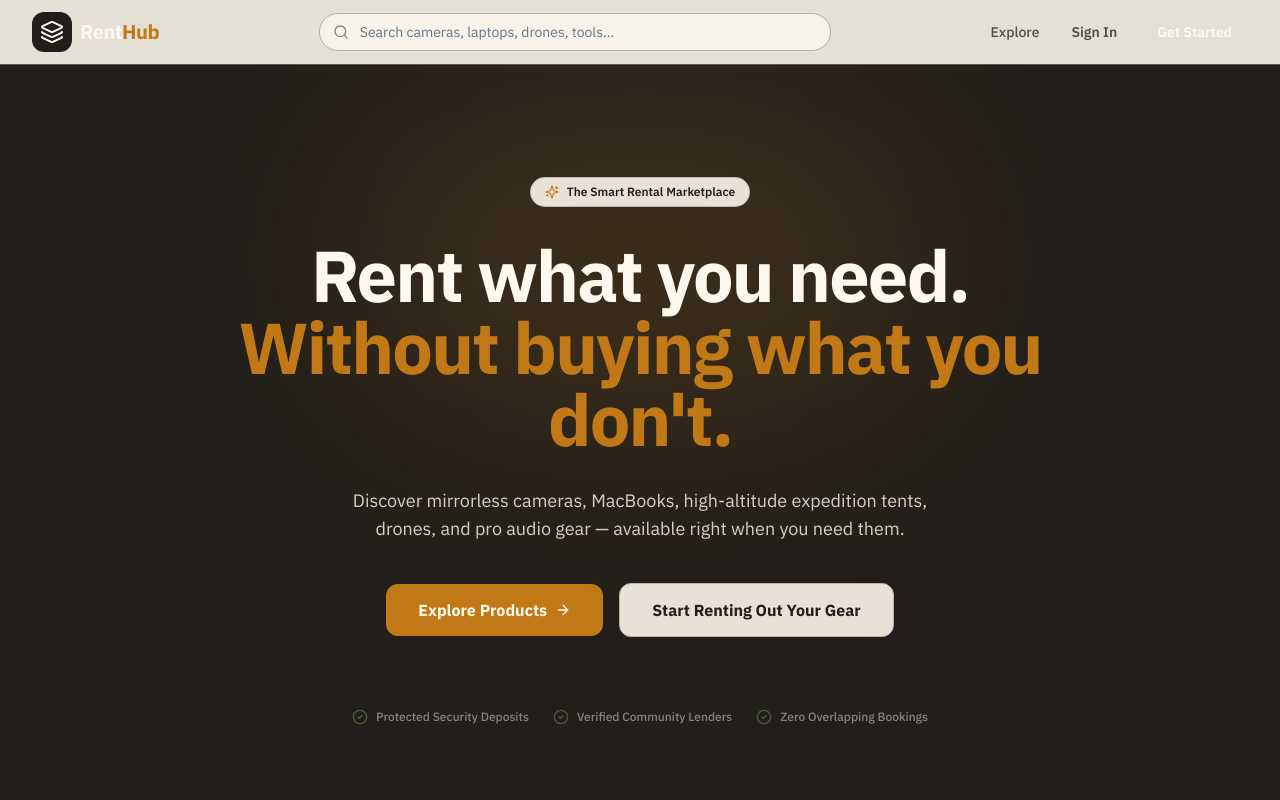
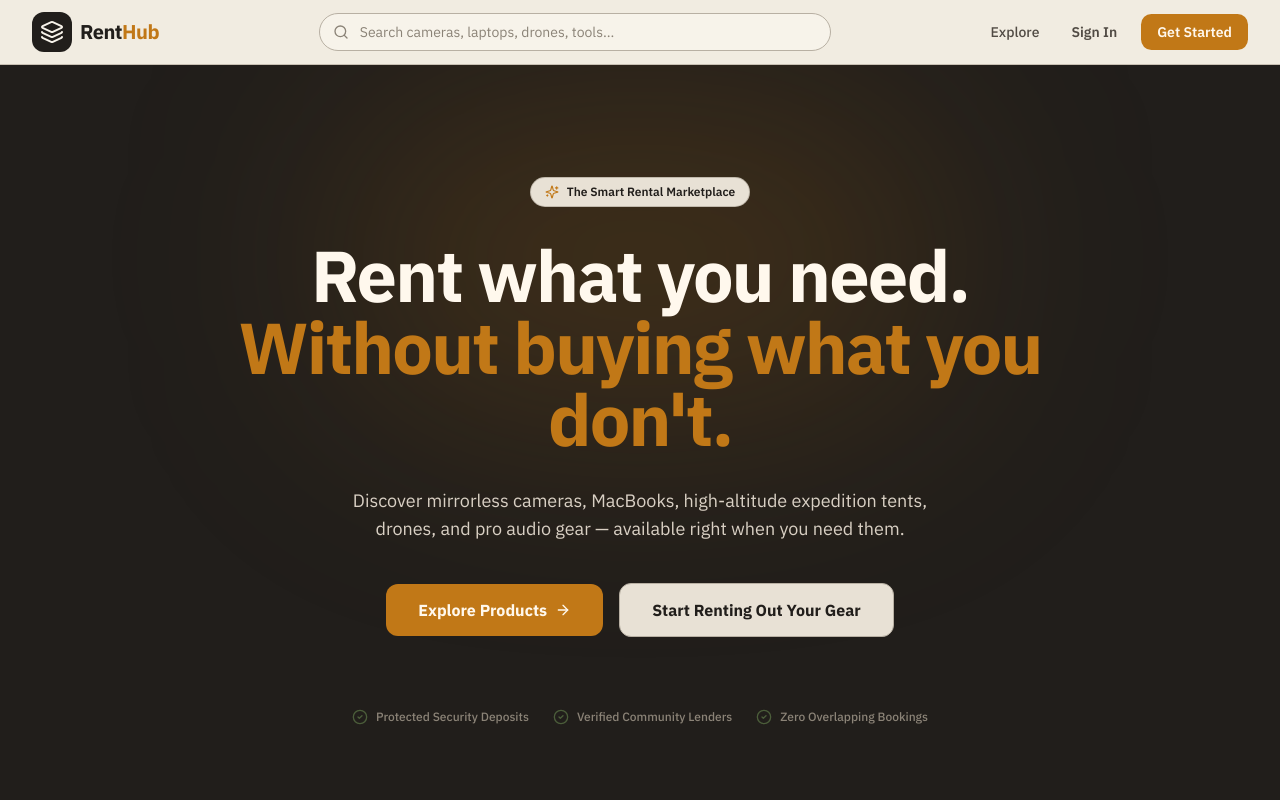
Before and after one commit to BijayLamichhane/Project_Ecommerce, a React (Vite) app in the folder client/: page / in a window 1280 px wide. Shown: the top 800 px of the page. Built offline with nearby package versions, Linux system fonts and the light colour scheme; no server answers.

Commit message:
fix navbar theme contrast

```diff
--- a/client/src/components/layout/Navbar.tsx
+++ b/client/src/components/layout/Navbar.tsx
@@ -42,17 +42,17 @@ export function Navbar() {
   };
 
   return (
-    <header className="sticky top-0 z-40 bg-[#F1ECE1]/95 border-b border-slate-800">
+    <header className="sticky top-0 z-40 bg-[#F1ECE1] border-b border-[#C8C0B3]">
       <div className="max-w-7xl mx-auto px-4 sm:px-6 lg:px-8">
         <div className="flex items-center justify-between h-16 gap-4">
           <Link to="/" className="flex items-center gap-2 flex-shrink-0">
-            <div className="w-10 h-10 rounded-xl bg-[#211E1B] flex items-center justify-center text-white "><Layers className="w-6 h-6" /></div>
-            <span className="text-xl font-extrabold tracking-tight text-white">Rent<span className="text-[#C17817]">Hub</span></span>
+            <div className="w-10 h-10 rounded-xl bg-[#211E1B] flex items-center justify-center text-[#F7F3EA] "><Layers className="w-6 h-6" /></div>
+            <span className="text-xl font-extrabold tracking-tight text-[#211E1B]">Rent<span className="text-[#C17817]">Hub</span></span>
           </Link>
 
           <form onSubmit={handleSearch} className="hidden md:flex flex-1 max-w-lg relative">
-            <input type="text" placeholder="Search cameras, laptops, drones, tools..." value={searchQuery} onChange={(e) => setSearchQuery(e.target.value)} className="w-full pl-10 pr-4 py-2 text-sm bg-[#F7F3EA] hover:bg-[#F7F3EA] focus:bg-[#F7F3EA] border border-[#B8B0A3] focus:border-[#C17817] rounded-full outline-none text-[#211E1B] placeholder:text-slate-500 transition-all" />
-            <Search className="w-4 h-4 text-slate-500 absolute left-3.5 top-1/2 -translate-y-1/2" />
+            <input type="text" placeholder="Search cameras, laptops, drones, tools..." value={searchQuery} onChange={(e) => setSearchQuery(e.target.value)} className="w-full pl-10 pr-4 py-2 text-sm bg-[#F7F3EA] hover:bg-[#F7F3EA] focus:bg-[#F7F3EA] border border-[#B8B0A3] focus:border-[#C17817] rounded-full outline-none text-[#211E1B] placeholder:text-[#8B8377] transition-all" />
+            <Search className="w-4 h-4 text-[#8B8377] absolute left-3.5 top-1/2 -translate-y-1/2" />
           </form>
 
           <div className="hidden md:flex items-center gap-4">
@@ -60,35 +60,35 @@ export function Navbar() {
             {isAuthenticated ? (
               <>
                 {isSeller ? (
-                  <Link to="/seller" className="flex items-center gap-1.5 px-3 py-1.5 text-xs font-semibold rounded-lg bg-[#E9D5B8] text-[#211E1B] border border-[#C17817] hover:bg-[#F1E0C8]0/20 transition"><Package className="w-4 h-4" />Seller Hub</Link>
+                  <Link to="/seller" className="flex items-center gap-1.5 px-3 py-1.5 text-xs font-semibold rounded-lg bg-[#E9D5B8] text-[#211E1B] border border-[#C17817] hover:bg-[#F1E0C8] transition"><Package className="w-4 h-4" />Seller Hub</Link>
                 ) : (
                   <Link to="/become-seller" className="flex items-center gap-1 text-sm font-medium text-[#514B44] hover:text-[#C17817] transition"><PlusCircle className="w-4 h-4 text-[#C17817]" />Become a Seller</Link>
                 )}
-                {isAdmin && <Link to="/admin" className="flex items-center gap-1 px-3 py-1.5 text-xs font-semibold rounded-lg bg-[#E9D5B8] text-[#C17817] border border-amber-400/20"><ShieldCheck className="w-4 h-4" />Admin</Link>}
+                {isAdmin && <Link to="/admin" className="flex items-center gap-1 px-3 py-1.5 text-xs font-semibold rounded-lg bg-[#F1E0C8] text-[#211E1B] border border-[#C17817]/40"><ShieldCheck className="w-4 h-4" />Admin</Link>}
                 <Link to="/wishlist" className="relative p-2 text-[#514B44] hover:text-[#C17817] transition rounded-full hover:bg-[#E8E1D5]" title="Wishlist"><Heart className="w-5 h-5" />{wishlistItemCount > 0 && <span className="absolute top-1 right-1 w-4 h-4 bg-[#A23B2E] text-white text-[10px] font-bold rounded-full flex items-center justify-center">{wishlistItemCount}</span>}</Link>
                 <Link to="/cart" className="relative p-2 text-[#514B44] hover:text-[#C17817] transition rounded-full hover:bg-[#E8E1D5]" title="Rental Cart"><ShoppingCart className="w-5 h-5" />{cartItemCount > 0 && <span className="absolute top-1 right-1 w-4 h-4 bg-[#C17817] text-white text-[10px] font-bold rounded-full flex items-center justify-center">{cartItemCount}</span>}</Link>
                 <div className="relative" ref={userMenuRef}>
-                  <button onClick={() => setIsUserMenuOpen((v) => !v)} className="flex items-center gap-2 pl-2 pr-3 py-1.5 rounded-full border border-[#B8B0A3] bg-[#F7F3EA]/70 hover:border-cyan-400/50 transition">
-                    <div className="w-7 h-7 rounded-full bg-slate-800 overflow-hidden">{user?.avatarUrl ? <img src={user.avatarUrl} alt={user.name} className="w-full h-full object-cover" /> : <User className="w-4 h-4 m-1.5 text-[#8B8377]" />}</div>
+                  <button onClick={() => setIsUserMenuOpen((v) => !v)} className="flex items-center gap-2 pl-2 pr-3 py-1.5 rounded-full border border-[#B8B0A3] bg-[#F7F3EA]/70 hover:border-[#C17817] transition">
+                    <div className="w-7 h-7 rounded-full bg-[#E8E1D5] overflow-hidden">{user?.avatarUrl ? <img src={user.avatarUrl} alt={user.name} className="w-full h-full object-cover" /> : <User className="w-4 h-4 m-1.5 text-[#8B8377]" />}</div>
                     <span className="text-xs font-semibold text-[#211E1B] truncate max-w-[100px]">{user?.name?.split(" ")[0]}</span>
                   </button>
-                  {isUserMenuOpen && <div className="absolute right-0 top-full mt-2 w-48 bg-[#F7F3EA] border border-[#B8B0A3] rounded-xl  py-1.5 z-50"><Link to="/dashboard" onClick={() => setIsUserMenuOpen(false)} className="block px-4 py-2 text-xs font-semibold text-[#211E1B] hover:bg-[#E8E1D5]">Dashboard</Link><button onClick={() => { setIsUserMenuOpen(false); logout(); }} className="w-full text-left px-4 py-2 text-xs font-semibold text-rose-400 hover:bg-rose-500/10 flex items-center gap-2"><LogOut className="w-3.5 h-3.5" />Sign Out</button></div>}
+                  {isUserMenuOpen && <div className="absolute right-0 top-full mt-2 w-48 bg-[#F7F3EA] border border-[#B8B0A3] rounded-xl  py-1.5 z-50"><Link to="/dashboard" onClick={() => setIsUserMenuOpen(false)} className="block px-4 py-2 text-xs font-semibold text-[#211E1B] hover:bg-[#E8E1D5]">Dashboard</Link><button onClick={() => { setIsUserMenuOpen(false); logout(); }} className="w-full text-left px-4 py-2 text-xs font-semibold text-[#A23B2E] hover:bg-[#F3DFDB] flex items-center gap-2"><LogOut className="w-3.5 h-3.5" />Sign Out</button></div>}
                 </div>
               </>
             ) : (
-              <div className="flex items-center gap-2"><Link to="/login" className="px-4 py-2 text-sm font-semibold text-[#514B44] hover:text-[#C17817] transition">Sign In</Link><Link to="/register" className="px-4 py-2 text-sm font-semibold text-white bg-gradient-to-r from-indigo-600 to-cyan-500 hover:brightness-110 rounded-lg  transition">Get Started</Link></div>
+              <div className="flex items-center gap-2"><Link to="/login" className="px-4 py-2 text-sm font-semibold text-[#514B44] hover:text-[#C17817] transition">Sign In</Link><Link to="/register" className="px-4 py-2 text-sm font-semibold text-white bg-[#C17817] hover:bg-[#A66314] rounded-lg  transition">Get Started</Link></div>
             )}
           </div>
 
           <div className="flex items-center gap-2 md:hidden">
             {isAuthenticated && <Link to="/cart" className="relative p-2 text-[#514B44]"><ShoppingCart className="w-5 h-5" />{cartItemCount > 0 && <span className="absolute top-1 right-1 w-4 h-4 bg-[#C17817] text-white text-[10px] font-bold rounded-full flex items-center justify-center">{cartItemCount}</span>}</Link>}
-            <button onClick={() => setIsMobileMenuOpen(!isMobileMenuOpen)} className="p-2 text-[#514B44] hover:text-white rounded-lg">{isMobileMenuOpen ? <X className="w-6 h-6" /> : <Menu className="w-6 h-6" />}</button>
+            <button onClick={() => setIsMobileMenuOpen(!isMobileMenuOpen)} className="p-2 text-[#514B44] hover:text-[#C17817] rounded-lg">{isMobileMenuOpen ? <X className="w-6 h-6" /> : <Menu className="w-6 h-6" />}</button>
           </div>
         </div>
 
-        <div className="py-2.5 md:hidden border-t border-slate-800"><form onSubmit={handleSearch} className="relative"><input type="text" placeholder="Search gear..." value={searchQuery} onChange={(e) => setSearchQuery(e.target.value)} className="w-full pl-9 pr-4 py-2 text-sm bg-[#F7F3EA] border border-[#B8B0A3] rounded-lg outline-none text-[#211E1B] placeholder:text-slate-500" /><Search className="w-4 h-4 text-slate-500 absolute left-3 top-1/2 -translate-y-1/2" /></form></div>
+        <div className="py-2.5 md:hidden border-t border-[#C8C0B3]"><form onSubmit={handleSearch} className="relative"><input type="text" placeholder="Search gear..." value={searchQuery} onChange={(e) => setSearchQuery(e.target.value)} className="w-full pl-9 pr-4 py-2 text-sm bg-[#F7F3EA] border border-[#B8B0A3] rounded-lg outline-none text-[#211E1B] placeholder:text-[#8B8377]" /><Search className="w-4 h-4 text-[#8B8377] absolute left-3 top-1/2 -translate-y-1/2" /></form></div>
 
-        {isMobileMenuOpen && <div className="md:hidden py-4 space-y-3 border-t border-slate-800">
+        {isMobileMenuOpen && <div className="md:hidden py-4 space-y-3 border-t border-[#C8C0B3]">
           <Link to="/products" onClick={() => setIsMobileMenuOpen(false)} className="block px-3 py-2 rounded-lg text-sm font-medium text-[#514B44] hover:bg-[#E8E1D5]">Browse All Gear</Link>
           {isAuthenticated ? <>
             <Link to="/dashboard" onClick={() => setIsMobileMenuOpen(false)} className="block px-3 py-2 rounded-lg text-sm font-medium text-[#514B44] hover:bg-[#E8E1D5]">My Rentals & Bookings</Link>
```
